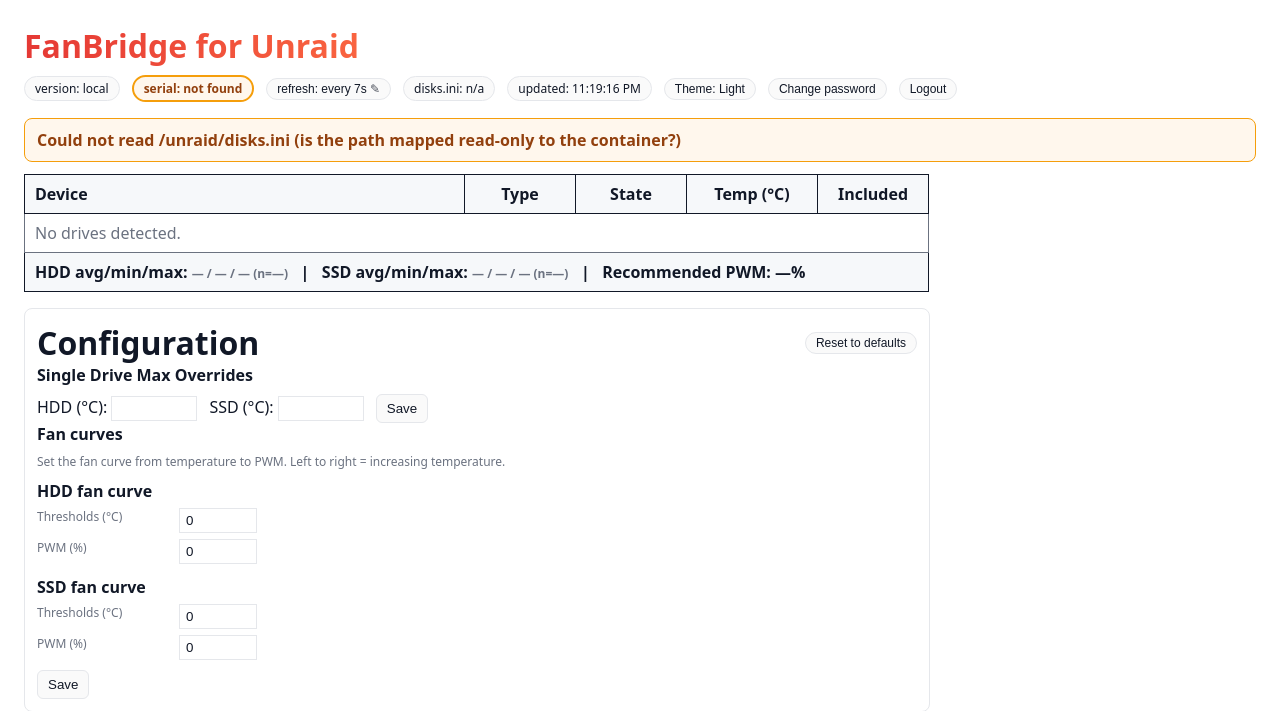
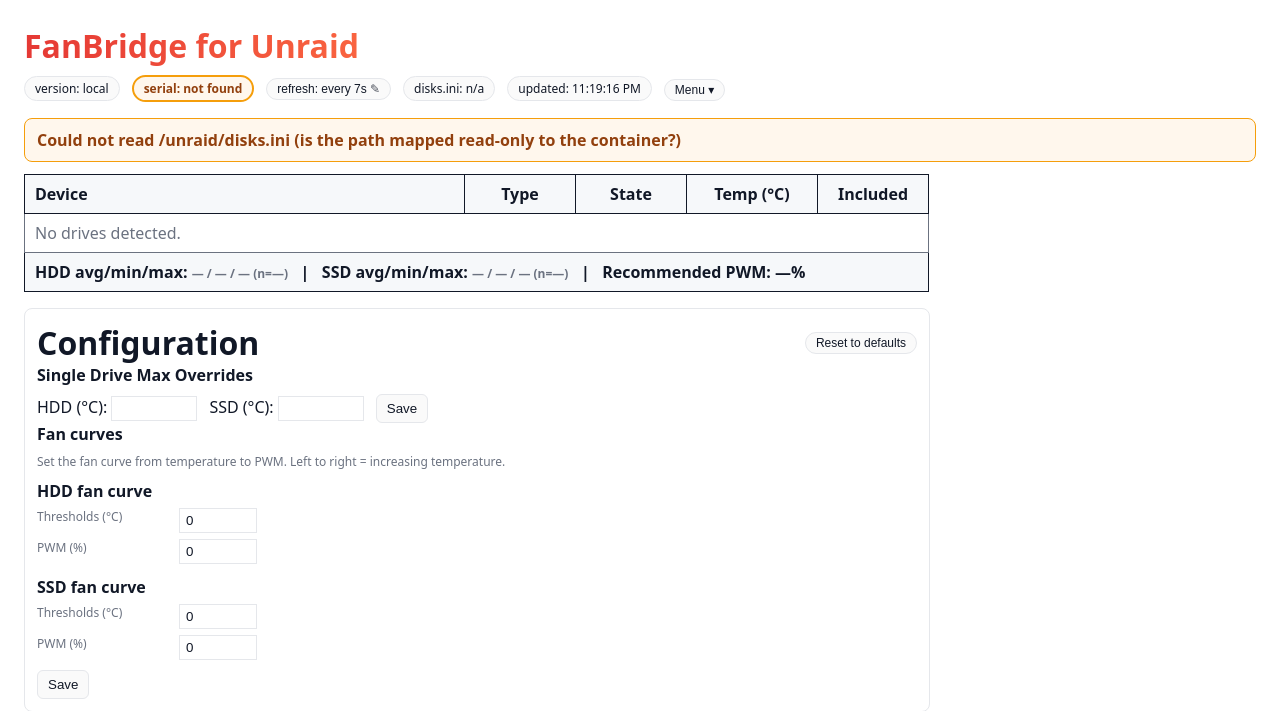
Before and after one commit to RoBro92/fanbridge, a Flask app: page / in a window 1280 px wide. Shown: the top 711 px of the page. Run offline with Flask 3, Linux system fonts and the light colour scheme; the visitor is signed in with stand-in values (Sample User, id 1); data that the repository does not hold is empty; parts of the project's set-up code (start-up, migrations or seed data) failed here and were passed over.

Commit message:
Enhance startup logging and implement dropdown menu for user actions in index.html

```diff
--- a/container/app.py
+++ b/container/app.py
@@ -137,6 +137,10 @@ def _read_version_from_release() -> str | None:
 # Canonical version source: RELEASE.md only.
 # If not found, leave empty so UI shows "—".
 APP_VERSION = _read_version_from_release() or None
+# When running this file directly (local dev), show version "local" early,
+# so startup logs and UI are consistent without extra setup.
+if __name__ == "__main__" and not os.environ.get("GUNICORN_WORKER"):  # heuristic: not under gunicorn
+    APP_VERSION = "local"
 
 app = Flask(__name__, template_folder="templates", static_folder="static")
 app.secret_key = _load_or_create_secret()
@@ -156,7 +160,18 @@ if os.environ.get("TEMPLATES_AUTO_RELOAD") == "1" or os.environ.get("FLASK_DEBUG
     except Exception:
         pass
 STARTED = time.time()
-log.info("FanBridge starting | version=%s in_docker=%s", APP_VERSION or "unknown", str(_in_docker()).lower())
+
+def _should_log_startup() -> bool:
+    """Log once across Flask's reloader and always in non-reloader contexts.
+
+    - If WERKZEUG_RUN_MAIN is unset (no reloader or production like gunicorn), log.
+    - If set, only log when it's the reloader child (== 'true').
+    """
+    rm = os.environ.get("WERKZEUG_RUN_MAIN")
+    return (rm is None) or (rm == "true")
+
+if _should_log_startup():
+    log.info("FanBridge starting | version=%s in_docker=%s", APP_VERSION or "unknown", str(_in_docker()).lower())
 
 
 def _default_config_path() -> str:
@@ -173,10 +188,11 @@ SERIAL_PREF = os.environ.get("FANBRIDGE_SERIAL_PORT", "").strip()
 SERIAL_BAUD = int(os.environ.get("FANBRIDGE_SERIAL_BAUD", "115200") or "115200")
 
 try:
-    log.info(
-        "paths | config=%s users=%s disks_ini=%s exists=%s serial_pref=%s baud=%s",
-        CONFIG_PATH, USERS_PATH, DISKS_INI, str(os.path.exists(DISKS_INI)).lower(), os.environ.get("FANBRIDGE_SERIAL_PORT", ""), SERIAL_BAUD
-    )
+    if _should_log_startup():
+        log.info(
+            "paths | config=%s users=%s disks_ini=%s exists=%s serial_pref=%s baud=%s",
+            CONFIG_PATH, USERS_PATH, DISKS_INI, str(os.path.exists(DISKS_INI)).lower(), os.environ.get("FANBRIDGE_SERIAL_PORT", ""), SERIAL_BAUD
+        )
 except Exception:
     pass
 
--- a/container/templates/index.html
+++ b/container/templates/index.html
@@ -106,6 +106,24 @@
       color: transparent;
       font-weight: 800;
     }
+    /* Compact dropdown menu pill */
+    .menu { position: relative; display:inline-block; }
+    .menu-list {
+      position: absolute; right: 0; top: calc(100% + 6px);
+      background: var(--cardbg); color: var(--fg);
+      border: 1px solid var(--border); border-radius: 10px;
+      box-shadow: 0 10px 30px rgba(0,0,0,.25);
+      min-width: 180px; padding: 6px;
+      z-index: 1500;
+    }
+    .menu-item {
+      display: block; width: 100%; text-align: left;
+      padding: 8px 10px; border: none; background: transparent;
+      border-radius: 6px; cursor: pointer; color: var(--fg);
+    }
+    .menu-item:hover { background: var(--pillbg); }
+    /* Prevent header pills from overflowing too far; allow wrap neatly */
+    .meta { color: #666; margin-bottom: 16px; max-width: 905px; }
   </style>
 </head>
 <body data-poll="{{ poll_s|int }}" data-version="{{ version or '—' }}">
@@ -117,9 +135,14 @@
     <button id="pollbtn" class="pill clickable" type="button" title="Click to change the refresh interval (3–60 seconds)">refresh: …</button>
     <span id="mtime" class="pill">disks.ini: …</span>
     <span id="updated" class="pill" title="">updated: …</span>
-    <button id="themeToggle" class="pill" type="button">Theme: …</button>
-    <button id="pwbtn" class="pill" type="button" title="Change your login password">Change password</button>
-    <button id="logoutBtn" class="pill" type="button" title="End session and clear login">Logout</button>
+    <div class="menu">
+      <button id="menuBtn" class="pill" type="button" aria-haspopup="true" aria-expanded="false">Menu ▾</button>
+      <div id="menuList" class="menu-list" role="menu" aria-labelledby="menuBtn" style="display:none;">
+        <button id="menuTheme"  class="menu-item" role="menuitem">Theme: …</button>
+        <button id="menuPw"     class="menu-item" role="menuitem">Change password</button>
+        <button id="menuLogout" class="menu-item" role="menuitem">Logout</button>
+      </div>
+    </div>
   </div>
 
   <div id="statusBanner" class="banner warn"></div>
@@ -606,29 +629,78 @@ function applyValidation(){
       if (inp) inp.addEventListener('keydown', (ev)=>{ if (ev.key === 'Enter') savePoll(); });
     })();
 
-    const logoutBtn = document.getElementById('logoutBtn');
-    if (logoutBtn) {
-      logoutBtn.addEventListener('click', async () => {
+    // --- Dropdown Menu (Theme / Change password / Logout) ---
+    (function(){
+      const btn   = document.getElementById('menuBtn');
+      const list  = document.getElementById('menuList');
+      const mTheme  = document.getElementById('menuTheme');
+      const mPw     = document.getElementById('menuPw');
+      const mLogout = document.getElementById('menuLogout');
+
+      function openMenu(){ if (list){ list.style.display='block'; btn.setAttribute('aria-expanded','true'); } }
+      function closeMenu(){ if (list){ list.style.display='none'; btn.setAttribute('aria-expanded','false'); } }
+      function toggleMenu(e){ e.stopPropagation(); if (!list) return;
+        list.style.display = (list.style.display === 'block') ? 'none' : 'block';
+        btn.setAttribute('aria-expanded', list.style.display === 'block' ? 'true' : 'false');
+      }
+
+      if (btn) btn.addEventListener('click', toggleMenu);
+      // Close when clicking outside
+      document.addEventListener('click', (ev)=> {
+        if (!list || !btn) return;
+        const within = btn.contains(ev.target) || list.contains(ev.target);
+        if (!within) closeMenu();
+      });
+
+      // Theme toggle now lives in menu
+      if (mTheme) mTheme.addEventListener('click', ()=> {
+        const next = document.body.classList.contains('dark') ? 'light' : 'dark';
+        applyTheme(next);
+        // Update menu label
+        mTheme.textContent = 'Theme: ' + (next === 'dark' ? 'Dark' : 'Light');
+        closeMenu();
+      });
+
+      // Open Change Password modal
+      if (mPw) mPw.addEventListener('click', ()=> {
+        const btnOpen = document.getElementById('pwbtn');
+        // For backward compatibility, call the modal opener directly:
+        const modal = document.getElementById('pwModal');
+        if (modal){
+          // emulate previous openModal() logic
+          const err = document.getElementById('pw_error');
+          const inpCur = document.getElementById('pw_current');
+          const inpNew = document.getElementById('pw_new');
+          const inpConf= document.getElementById('pw_confirm');
+          if (err) err.textContent = '';
+          if (inpCur) inpCur.value = '';
+          if (inpNew) inpNew.value = '';
+          if (inpConf) inpConf.value= '';
+          modal.style.display = 'flex';
+          setTimeout(()=> inpCur && inpCur.focus(), 0);
+        }
+        closeMenu();
+      });
+
+      // Logout
+      if (mLogout) mLogout.addEventListener('click', async ()=> {
         try {
           const r = await fetch('/logout', { method: 'POST', headers: { 'X-CSRF-Token': CSRF } });
-          if (r.ok) {
-            // Reload to land on login screen
-            location.reload();
-          } else {
-            showToast('Logout failed', 'error');
-          }
-        } catch (e) {
-          console.error(e);
-          showToast('Logout error', 'error');
-        }
+          if (r.ok) location.reload(); else showToast('Logout failed', 'error');
+        } catch(e){ console.error(e); showToast('Logout error', 'error'); }
+        closeMenu();
       });
-    }
+
+      // Initialize theme label once
+      if (mTheme){
+        mTheme.textContent = 'Theme: ' + (document.body.classList.contains('dark') ? 'Dark' : 'Light');
+      }
+    })();
 
 
     // ---- Change password modal ----
     (function () {
       const modal = document.getElementById('pwModal');
-      const btnOpen = document.getElementById('pwbtn');
       const btnCancel = document.getElementById('pw_cancel');
       const btnSave = document.getElementById('pw_save');
       const inpCur = document.getElementById('pw_current');
@@ -650,7 +722,6 @@ function applyValidation(){
         modal.style.display = 'none';
       }
 
-      if (btnOpen) btnOpen.addEventListener('click', openModal);
       if (btnCancel) btnCancel.addEventListener('click', closeModal);
 
       if (btnSave) btnSave.addEventListener('click', async () => {
@@ -793,9 +864,10 @@ function applyValidation(){
     function applyTheme(t){
       const dark = (t === 'dark');
       document.body.classList.toggle('dark', dark);
-      const btn = document.getElementById('themeToggle');
-      if (btn) btn.textContent = 'Theme: ' + (dark ? 'Dark' : 'Light');
       try { localStorage.setItem(THEME_KEY, dark ? 'dark' : 'light'); } catch(e) {}
+      // Update menu item label if present
+      const mTheme = document.getElementById('menuTheme');
+      if (mTheme) mTheme.textContent = 'Theme: ' + (dark ? 'Dark' : 'Light');
     }
     (function(){
       let pref = 'light';
@@ -804,11 +876,9 @@ function applyValidation(){
           (window.matchMedia && window.matchMedia('(prefers-color-scheme: dark)').matches ? 'dark' : 'light');
       } catch(e) {}
       applyTheme(pref);
-      const tbtn = document.getElementById('themeToggle');
-      if (tbtn) tbtn.addEventListener('click', ()=> {
-        const next = document.body.classList.contains('dark') ? 'light' : 'dark';
-        applyTheme(next);
-      });
+      // Update menu item label if present
+      const mTheme = document.getElementById('menuTheme');
+      if (mTheme) mTheme.textContent = 'Theme: ' + (pref === 'dark' ? 'Dark' : 'Light');
     })();
   </script>
   <div id="toastHost" class="toast-container" aria-live="polite" aria-atomic="true"></div>
```
